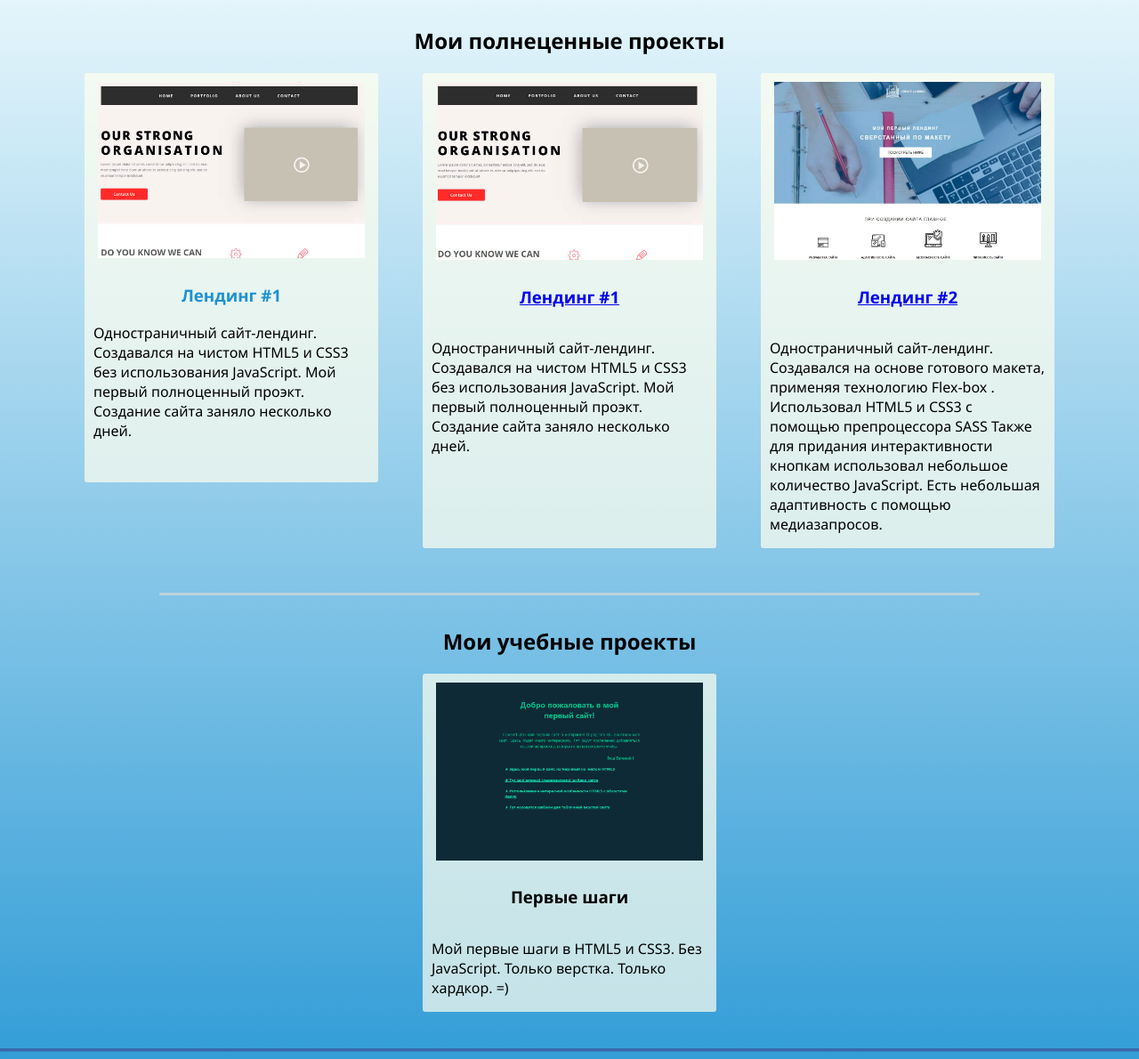
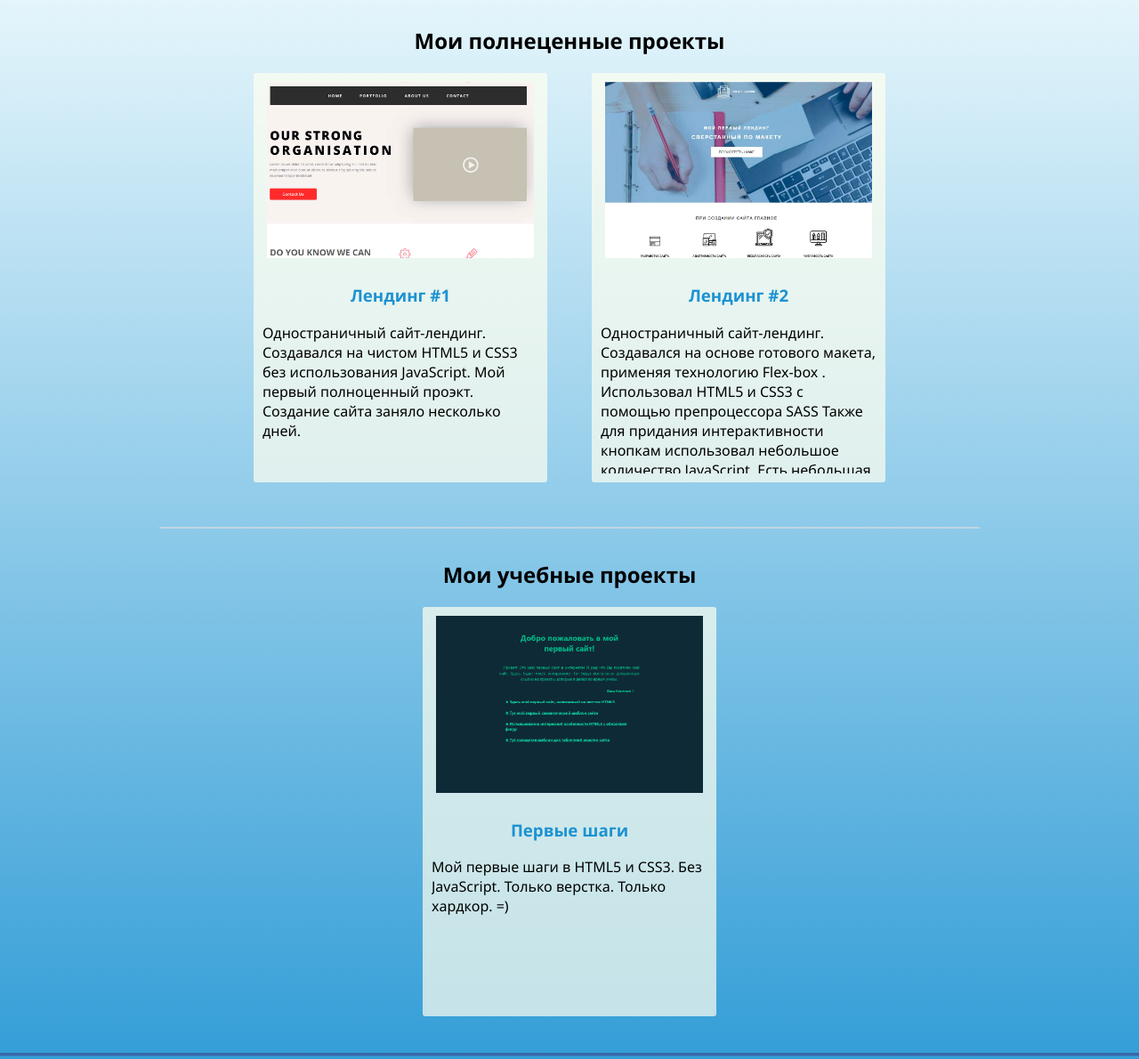
Before and after one commit to RenJeka/renjeka.github.io, a website built with webpack: page index.html in a window 1280 px wide. Shown: the part 93-1283 px from the top of the page at 89% size. Built offline with nearby package versions, Linux system fonts and the light colour scheme.

Commit message:
Заменены все карточки — кастомными элементами

```diff
--- a/index.html
+++ b/index.html
@@ -39,7 +39,6 @@
 					-ms-flex-align: center;
 				align-items: center;
 			}
-
 
 			.item-card .item {
 				width: 300px;
@@ -95,6 +94,16 @@
 				overflow-y: scroll;
 			}
 
+			@media screen and (max-width: 400px){
+				.item-card {
+					margin-left:0;
+					margin-right:0;
+
+					box-sizing: border-box;
+
+				}
+			}
+
 		</style>
 		<!-- ----- Конец стилей шаблона -----  -->
 
@@ -131,7 +140,6 @@
 
 				<h2>Мои полнеценные проекты</h2>
 
-				<!-- ====== КАСТОМНЫЙ ЭЛЕМЕНТ ======-->
 				<card-element>
 
 					<span slot="slot-link">site2/index.html</span>
@@ -142,47 +150,29 @@
 					</span>
 
 				</card-element>
-				<!-- ====== КАСТОМНЫЙ ЭЛЕМЕНТ ======-->
+				<card-element>
 
-				<div class="item-card">
+					<span slot="slot-link">site3/index.html</span>
+					<span slot="slot-image" data-bg="../img/thumbnailSiteImages/thumbnail-3.jpg"></span>
+					<span slot="slot-name" >Лендинг #2</span>
+					<span slot="slot-description">
+						Одностраничный сайт-лендинг. Создавался на основе готового макета, применяя технологию Flex-box . Использовал HTML5 и CSS3 с помощью препроцессора SASS Также для придания интерактивности кнопкам использовал небольшое количество JavaScript. Есть небольшая адаптивность с помощью медиазапросов.
+					</span>
 
-					<div class="item" data-href="site2/index.html" data-bg="../img/thumbnailSiteImages/thumbnail-2.jpg">
-						<!-- <span>Сайт №1</!-->
-					</div>
-					<h3><a href="site2/index.html">Лендинг #1</a></h3>
-					<p>
-						Одностраничный сайт-лендинг. Создавался на чистом HTML5 и CSS3 без использования JavaScript. Мой первый полноценный проэкт. Создание сайта заняло несколько дней.
-					</p>
-
-				</div><!-- .item -->
-
-
-				<div class="item-card">
-
-					<div class="item" data-href="site3/index.html"  data-bg="../img/thumbnailSiteImages/thumbnail-3.jpg">
-					</div>
-					<h3><a href="site3/index.html">Лендинг #2</a></h3>
-					<p>
-						Одностраничный сайт-лендинг. Создавался на основе готового макета, применяя технологию Flex-box . Использовал HTML5 и CSS3 с помощью препроцессора SASS Также для придания интерактивности кнопкам использовал небольшое количество JavaScript. Есть небольшая адаптивность с помощью медиазапросов.
-					</p>
-
-				</div><!-- .item -->
+				</card-element>
 
 
 				<div class="separator"></div>
 				<h2>Мои учебные проекты</h2>
 
-
-				<div class="item-card">
-
-					<div class="item" data-href="site1/index.html" data-bg="../img/thumbnailSiteImages/thumbnail-1.png">
-					</div>
-					<h3>Первые шаги</h3>
-					<p>
+				<card-element>
+					<span slot="slot-link">site1/index.html</span>
+					<span slot="slot-image" data-bg="../img/thumbnailSiteImages/thumbnail-1.png"></span>
+					<span slot="slot-name" >Первые шаги</span>
+					<span slot="slot-description">
 						Мой первые шаги в HTML5 и CSS3. Без JavaScript. Только верстка. Только хардкор. =)
-					</p>
-
-				</div><!-- .item -->
+					</span>
+				</card-element>
 
 
 			</div><!-- container-items -->
```
